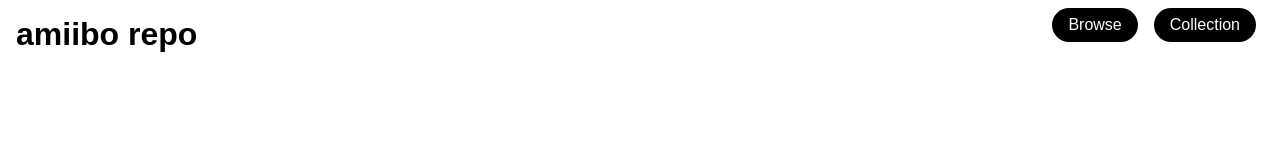
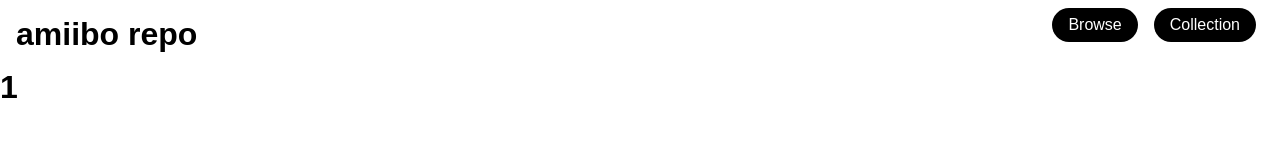
Before and after one commit to jonathan-tschida/binary-challenge, a React (Create React App) app: page /series/1 in a window 1280 px wide. Shown: the top 160 px of the page. Built offline with nearby package versions, Linux system fonts and the light colour scheme; no server answers.

Commit message:
Add Series component with dynamic routing

```diff
--- a/src/containers/App/App.js
+++ b/src/containers/App/App.js
@@ -6,6 +6,7 @@ import { Switch, Route, Redirect } from 'react-router-dom';
 import Header from '../../components/Header/Header';
 import Collection from '../Collection/Collection';
 import Browse from '../Browse/Browse';
+import Series from '../Series/Series';
 
 class App extends Component {
   componentDidMount() {
@@ -31,6 +32,7 @@ class App extends Component {
           <Route path='/browse'>
             <Browse />
           </Route>
+          <Route path='/series/:series' component={Series} />
         </Switch>
       </main>
     );
--- a/src/containers/Browse/Browse.js
+++ b/src/containers/Browse/Browse.js
@@ -5,7 +5,7 @@ import { Link } from 'react-router-dom';
 
 function Browse({ series }) {
   const seriesButtons = series.map(series => {
-    return <Link to={`series/${series}`}>{series}</Link>
+    return <Link to={`series/${series}`} key={series} >{series}</Link>
   })
 
   if (series.length) {
--- /dev/null
+++ b/src/containers/Series/Series.js
@@ -0,0 +1,14 @@
+import React, { Component } from 'react';
+import './Series.css';
+
+class Series extends Component {
+
+  render() {
+    let { series } = this.props.match.params;
+    return (
+      <h1>{series}</h1>
+    )
+  }
+}
+
+export default Series;
```
Also changed, not shown: src/containers/Series/Series.css (added), 1 other file (tests, documents, lock files or other folders).
